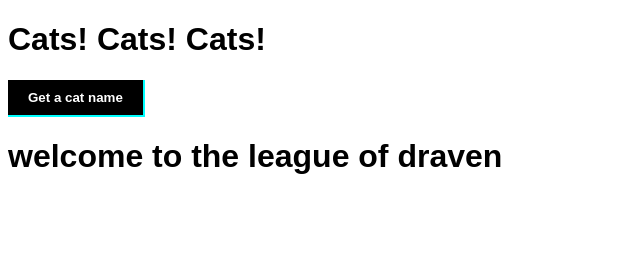
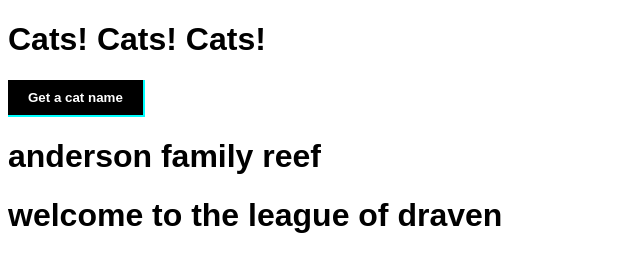
Before and after one commit to cam8anderson/deployment-demo, a plain HTML site: page public/index.html in a window 1280 px wide. Shown: the whole page, without its empty margins (0-640 px from the left). Drawn offline with Linux system fonts and the light colour scheme.

Commit message:
:sparkels:andersonfamilyreef

```diff
--- a/public/index.html
+++ b/public/index.html
@@ -13,7 +13,7 @@
     </header>
 
     <button>Get a cat name</button>
-
+    <h1>anderson family reef</h1>
     <h1>welcome to the league of draven</h1>
     <script src="main.js"></script>
   </body>
```
